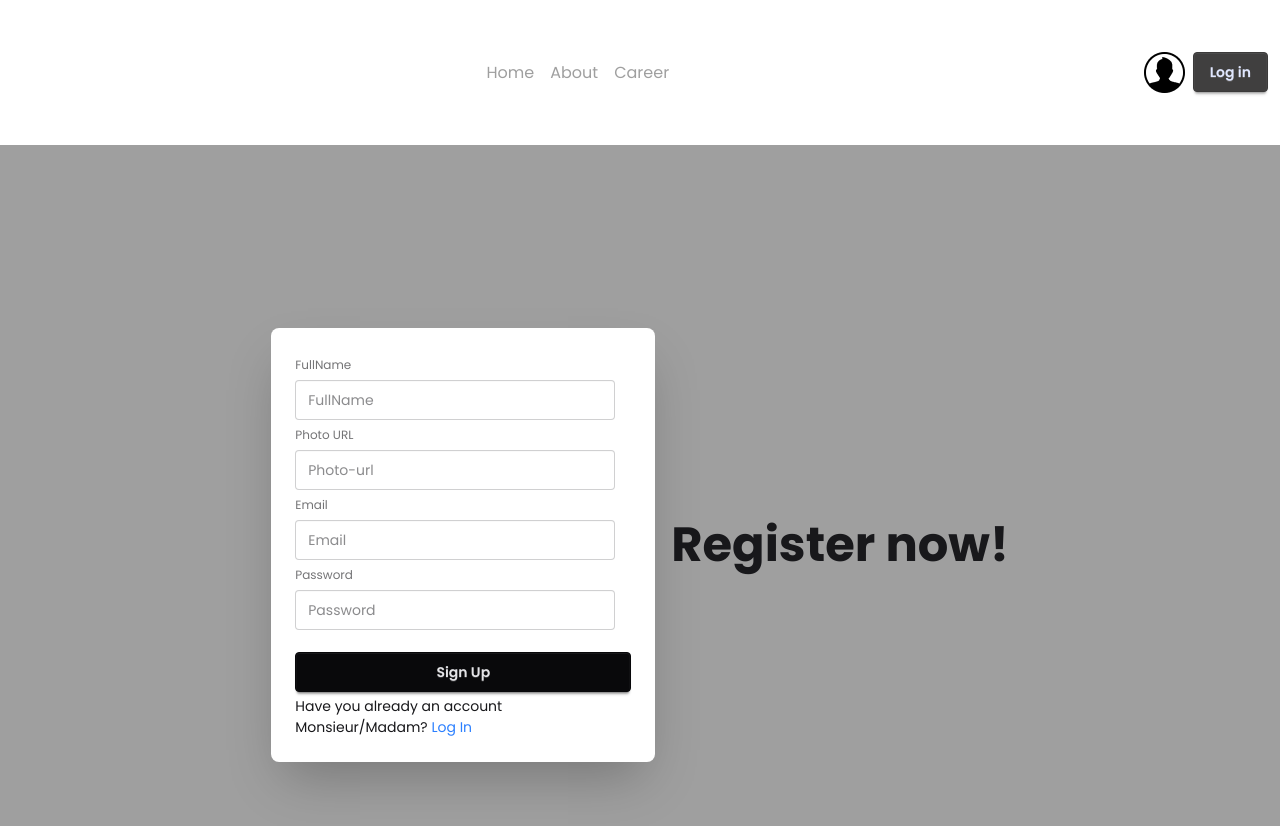
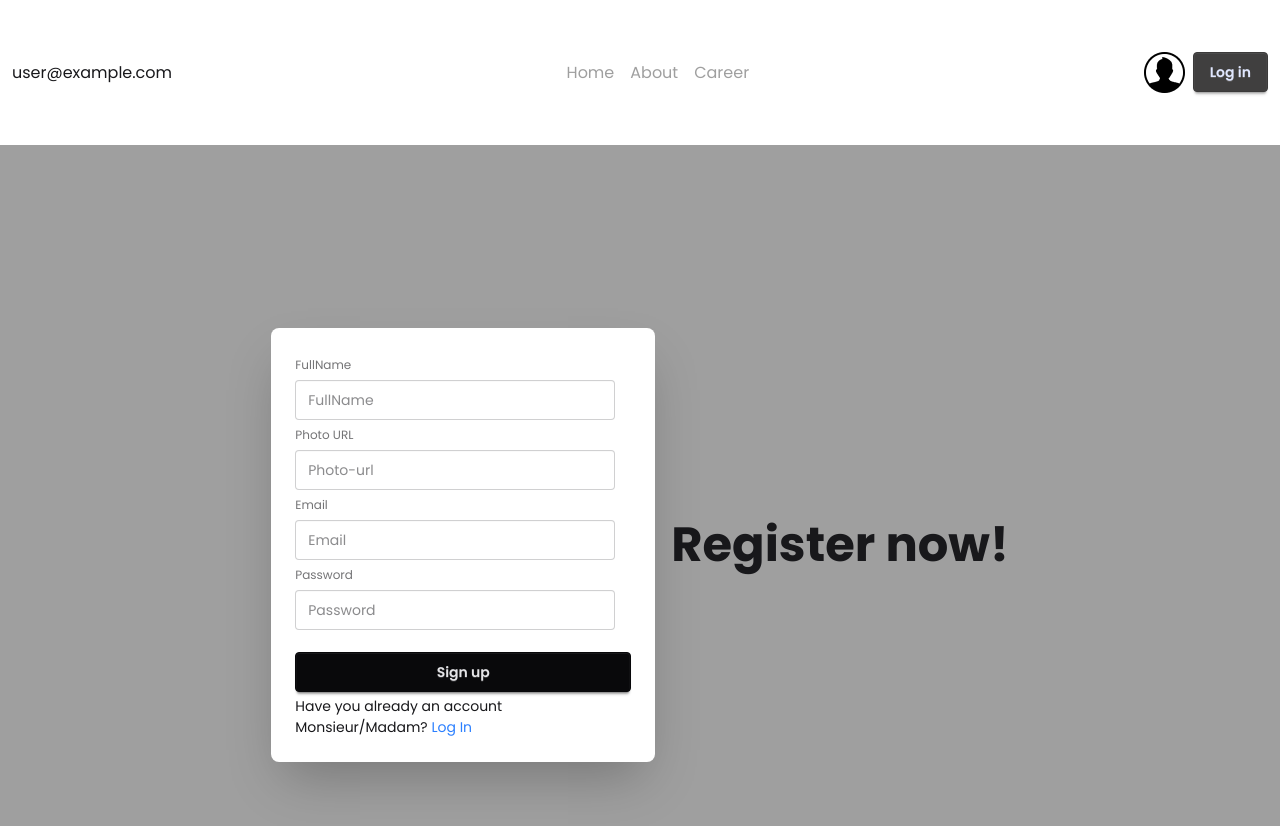
Before and after one commit to Sudipto-Sen-Gupto/Dragon-newspaper-project-react, a React (Vite) app: page /auth/register in a window 1280 px wide. Shown: the top 826 px of the page. Built offline with nearby package versions, Linux system fonts and the light colour scheme; no server answers; sample sign-in values are in the browser's storage.

Commit message:
sing up and sign state  added

```diff
--- a/package.json
+++ b/package.json
@@ -13,6 +13,7 @@
     "@tailwindcss/vite": "^4.1.14",
     "daisyui": "^5.3.7",
     "date-fns": "^4.1.0",
+    "firebase": "^12.4.0",
     "lucide-react": "^0.546.0",
     "react": "^19.1.1",
     "react-dom": "^19.1.1",
--- /dev/null
+++ b/src/component/auth.init.js
@@ -0,0 +1,20 @@
+// Import the functions you need from the SDKs you need
+import { initializeApp } from "firebase/app";
+import { getAuth } from "firebase/auth";
+// TODO: Add SDKs for Firebase products that you want to use
+// https://firebase.google.com/docs/web/setup#available-libraries
+
+// Your web app's Firebase configuration
+const firebaseConfig = {
+  apiKey: "AIzaSyCN_PKhl8V5FMDzN3ElAfK_Xe4jwg9MEhY",
+  authDomain: "dragon-news-auth-35fc6.firebaseapp.com",
+  projectId: "dragon-news-auth-35fc6",
+  storageBucket: "dragon-news-auth-35fc6.firebasestorage.app",
+  messagingSenderId: "45847837743",
+  appId: "1:45847837743:web:19d1de3db9891c47211ada"
+};
+
+// Initialize Firebase
+const app = initializeApp(firebaseConfig);
+
+export const auth=getAuth(app);
--- /dev/null
+++ b/src/component/authprovider/Authprovider.jsx
@@ -0,0 +1,31 @@
+import { createUserWithEmailAndPassword, onAuthStateChanged } from 'firebase/auth';
+import React, { createContext, useEffect, useState } from 'react';
+import { auth } from '../auth.init';
+export  const AuthContext=createContext();
+const Authprovider = ({children}) => {
+
+    const [detail,setDetail]=useState(null);
+    console.log(detail);
+    useEffect(()=>{
+        const unsubscriber=onAuthStateChanged(auth,(currentUser)=>{
+            setDetail(currentUser)
+        })
+        return()=>{
+                 unsubscriber();
+        }
+    },[])
+    const createUser=(email,pass)=>{
+         return   createUserWithEmailAndPassword(auth,email,pass)
+
+    }
+
+    const authUser={
+        detail,
+        setDetail,
+        createUser
+    }
+    return <AuthContext value={authUser}>{children}</AuthContext>
+
+};
+
+export default Authprovider;
--- a/src/component/navbar/Navbar.jsx
+++ b/src/component/navbar/Navbar.jsx
@@ -1,12 +1,18 @@
-import React from 'react';
+import React, { use } from 'react';
 import { Link, NavLink } from 'react-router';
 import github from "../../assets/user.png"
+import { AuthContext } from '../authprovider/Authprovider';
+
 const Navbar = () => {
+  const {detail}=use(AuthContext)
     return (
         <div>
             <section className='flex justify-between items-center my-10 p-3'>
-                <div className='nav-start'></div>
+                <div className='nav-start'>{
+                     detail&& detail.email
+                     }</div>
                 <nav className='nav-main flex gap-4 text-base-200'>
+
                   <NavLink to={'/'}>Home</NavLink>
                   <NavLink to={'about'}>About</NavLink>
                   <NavLink to={'career'}>Career</NavLink>
--- a/src/main.jsx
+++ b/src/main.jsx
@@ -4,8 +4,11 @@ import './index.css'
 import App from './App.jsx'
 import { RouterProvider } from 'react-router'
 import { router } from './layout/router/router.jsx'
+import Authprovider from './component/authprovider/Authprovider.jsx'
 createRoot(document.getElementById('root')).render(
   <StrictMode>
-   <RouterProvider router={router}></RouterProvider>
+   <Authprovider>
+    <RouterProvider router={router}></RouterProvider>
+   </Authprovider>
   </StrictMode>,
 )
--- a/src/pages/login/register/Register.jsx
+++ b/src/pages/login/register/Register.jsx
@@ -1,7 +1,18 @@
-import React from 'react';
+import React, { use } from 'react';
 import { Link } from 'react-router';
+import { AuthContext } from '../../../component/authprovider/Authprovider';
 
 const Register = () => {
+  const {createUser,setDetail}=use(AuthContext);
+  const handleRegister=(e)=>{
+      e.preventDefault();
+      const email=e.target.email.value;
+      const pass=e.target.pass.value;
+     createUser(email,pass).then((res)=>{
+      const result=res.user;
+     setDetail(result)
+     }).catch(err=>console.log(err))
+  }
     return (
         <div>
            <div className="hero bg-base-200 min-h-screen">
@@ -12,17 +23,17 @@ const Register = () => {
     </div>
     <div className="card bg-base-100 w-full max-w-sm shrink-0 shadow-2xl">
       <div className="card-body">
-        <form action="">
+        <form onSubmit={handleRegister}>
             <fieldset className="fieldset">
                 <label className="label">FullName</label>
-          <input type="text" className="input" placeholder="FullName" />
+          <input type="text" className="input" placeholder="FullName" name='name' />
           <label className="label">Photo URL</label>
-          <input type="text" className="input" placeholder="Photo-url" />
+          <input type="text" className="input" placeholder="Photo-url" name='photo' />
           <label className="label">Email</label>
-          <input type="email" className="input" placeholder="Email" />
+          <input type="email" className="input" placeholder="Email" name='email' />
           <label className="label">Password</label>
-          <input type="password" className="input" placeholder="Password" />
-          <button className="btn btn-neutral mt-4">Sign Up</button>
+          <input type="password" className="input" placeholder="Password" name='pass' />
+          <input type='submit' value={'Sign up'} className="btn btn-neutral mt-4"/>
         </fieldset>
         <h2>Have you already an account Monsieur/Madam? <Link to={'/auth'} className='text-blue-500 hover:underline'>Log In</Link></h2>
         </form>
```
Also changed, not shown: 1 other file (tests, documents, lock files or other folders).
